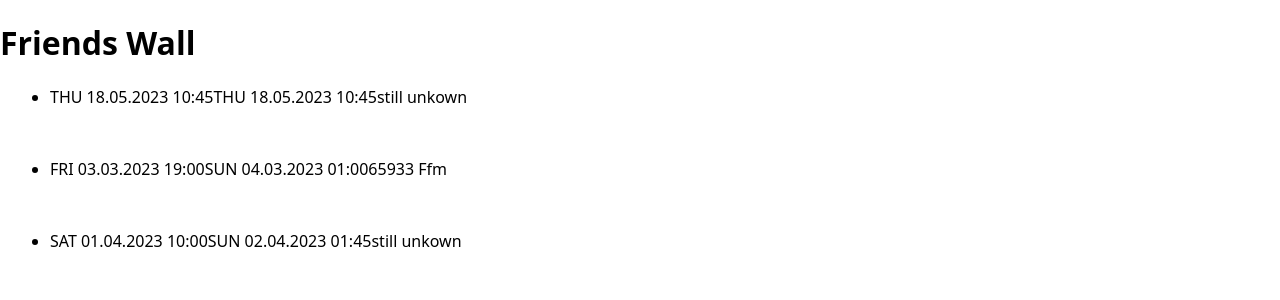
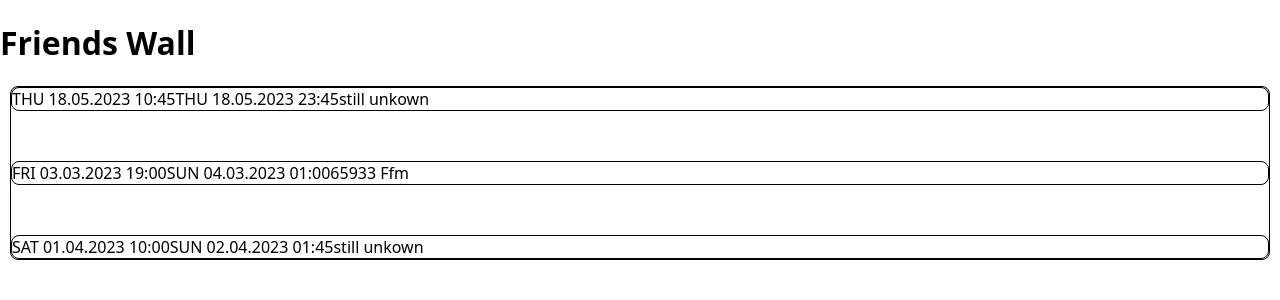
Before and after one commit to HosseinKrouna/capstone-project, a Next.js app: page / in a window 1280 px wide. Shown: the top 300 px of the page. Built offline with nearby package versions, Linux system fonts and the light colour scheme.

Commit message:
align items in the list

```diff
--- a/components/Card.js
+++ b/components/Card.js
@@ -8,15 +8,15 @@ function Card() {
     <>
       <StyledWrapper>
         {cards.map(({ id, start_time, end_time, location }) => (
-          <li key={id}>
+          <StyledList key={id}>
             {
-              <div>
+              <StyledDiv>
                 {start_time}
                 {end_time}
                 {location}
-              </div>
+              </StyledDiv>
             }
-          </li>
+          </StyledList>
         ))}
       </StyledWrapper>
     </>
@@ -25,9 +25,24 @@ function Card() {
 
 export default Card;
 
+const StyledDiv = styled.div`
+  display: flex;
+  justify-content: space-between;
+`;
+
+const StyledList = styled.li`
+  display: flex;
+  border: 1px solid;
+  border-radius: 8px;
+  /* justify-content: space-between; */
+`;
 const StyledWrapper = styled.ul`
   display: flex;
   flex-direction: column;
   margin: 10px;
   gap: 50px;
+  list-style: none;
+  padding: 0;
+  border: 1px solid;
+  border-radius: 8px;
 `;
--- a/db.json
+++ b/db.json
@@ -3,7 +3,7 @@
     "id": "1",
     "title": "Fathersday",
     "start_time": "THU 18.05.2023 10:45",
-    "end_time": "THU 18.05.2023 10:45",
+    "end_time": "THU 18.05.2023 23:45",
     "location": "still unkown"
   },
   {
```
